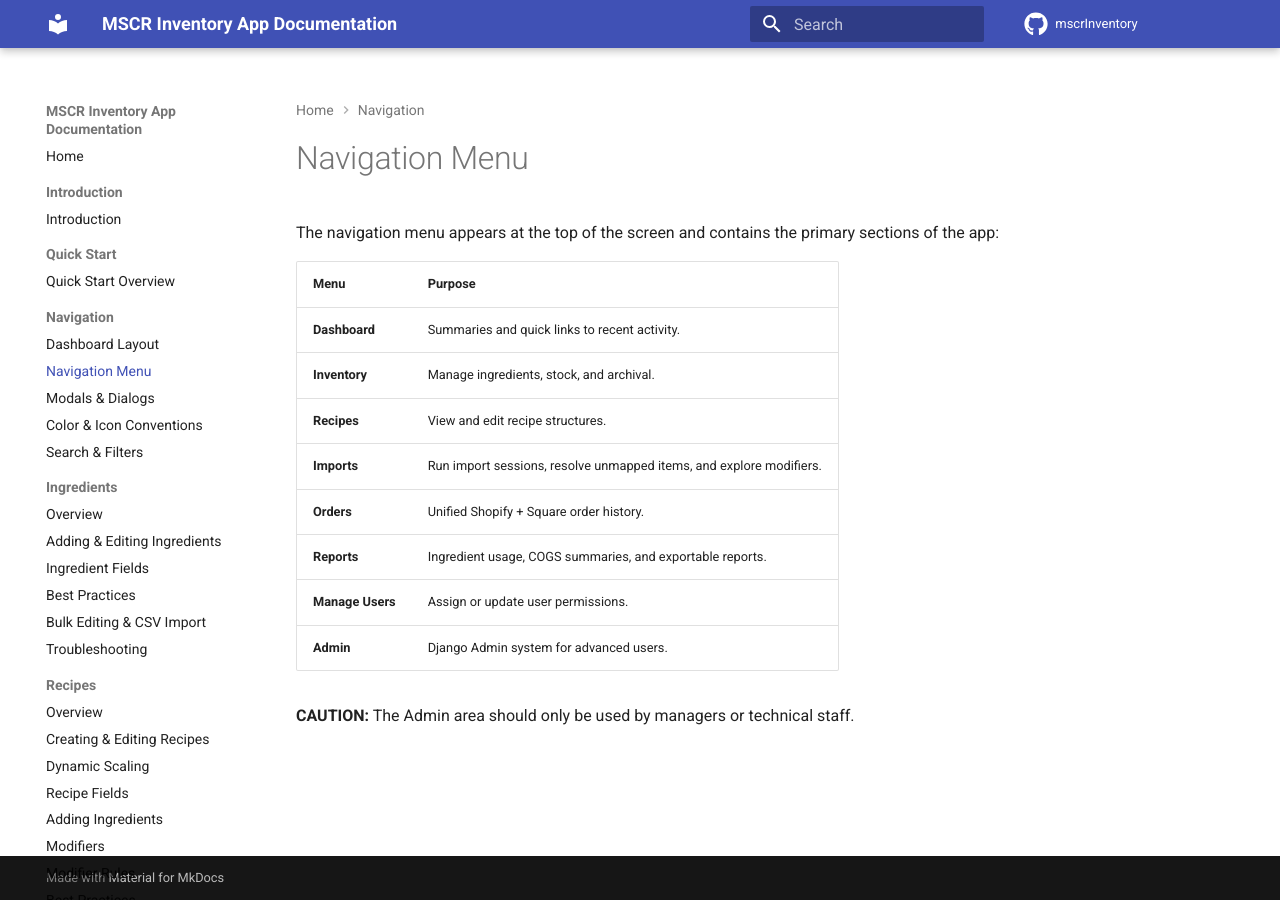
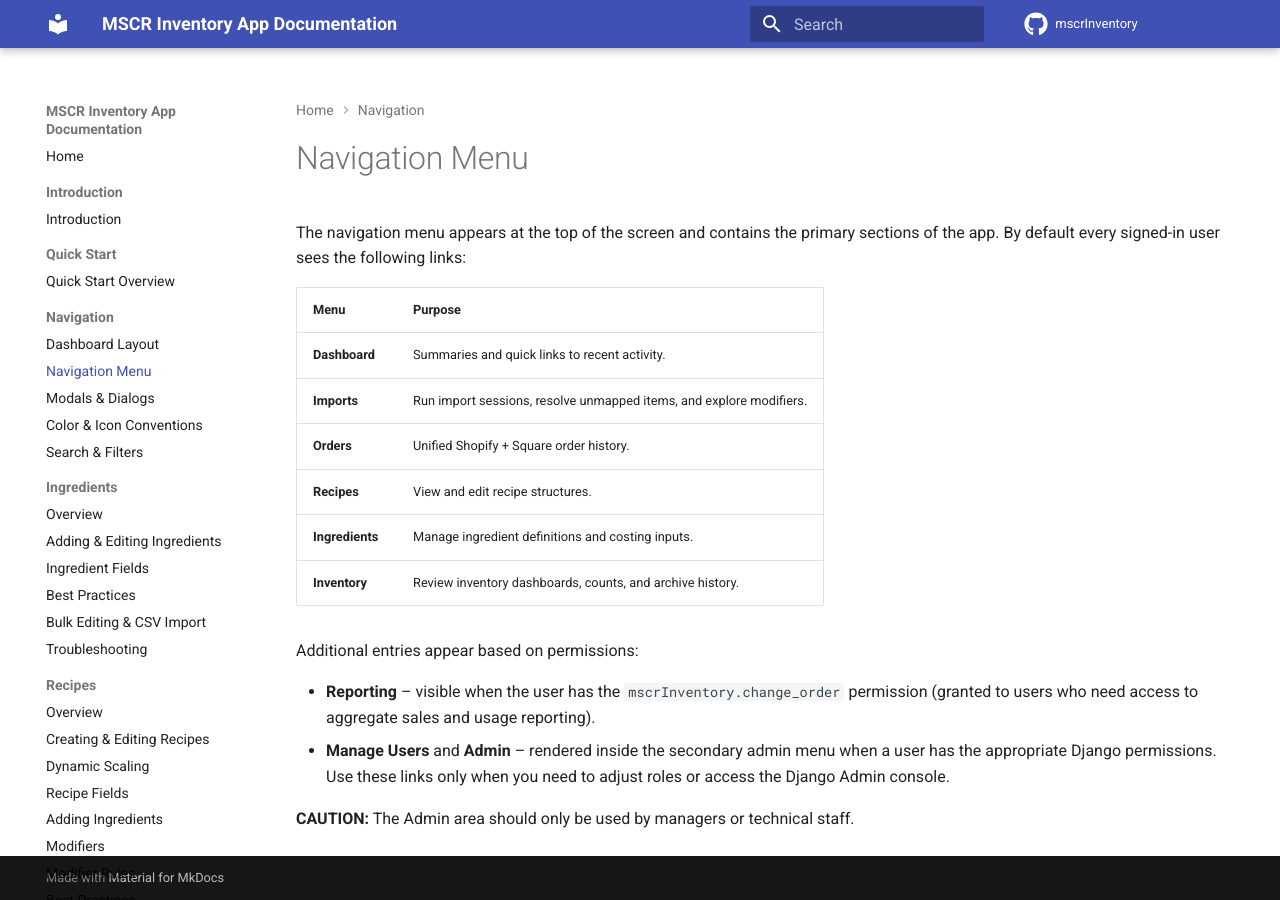
Before and after one commit to mahbam42/mscrInventory, an MkDocs documentation site: the page built from docs/03_Navigation/02_NavigationMenu.md, in a window 1280 px wide. Built offline with MkDocs 1.6.1 and Material for MkDocs 9.7.7, drawn with Linux system fonts in a browser that asks for light colours; comment, search, counter and statistics services are not loaded.

Commit message:
fixed navigation menu page

```diff
--- a/docs/03_Navigation/02_NavigationMenu.md
+++ b/docs/03_Navigation/02_NavigationMenu.md
@@ -1,16 +1,19 @@
 # Navigation Menu
 
-The navigation menu appears at the top of the screen and contains the primary sections of the app:
+The navigation menu appears at the top of the screen and contains the primary sections of the app. By default every signed-in user sees the following links:
 
 | **Menu** | **Purpose** |
 |---------|-------------|
 | **Dashboard** | Summaries and quick links to recent activity. |
-| **Inventory** | Manage ingredients, stock, and archival. |
-| **Recipes** | View and edit recipe structures. |
 | **Imports** | Run import sessions, resolve unmapped items, and explore modifiers. |
 | **Orders** | Unified Shopify + Square order history. |
-| **Reports** | Ingredient usage, COGS summaries, and exportable reports. |
-| **Manage Users** | Assign or update user permissions. |
-| **Admin** | Django Admin system for advanced users. |
+| **Recipes** | View and edit recipe structures. |
+| **Ingredients** | Manage ingredient definitions and costing inputs. |
+| **Inventory** | Review inventory dashboards, counts, and archive history. |
+
+Additional entries appear based on permissions:
+
+- **Reporting** – visible when the user has the `mscrInventory.change_order` permission (granted to users who need access to aggregate sales and usage reporting).
+- **Manage Users** and **Admin** – rendered inside the secondary admin menu when a user has the appropriate Django permissions. Use these links only when you need to adjust roles or access the Django Admin console.
 
 **CAUTION:** The Admin area should only be used by managers or technical staff.
```
